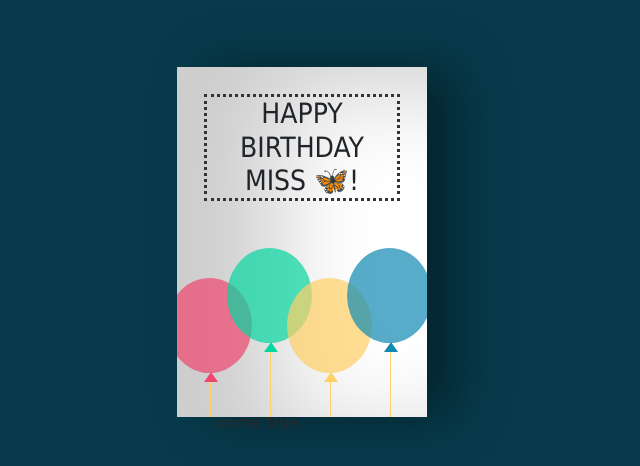
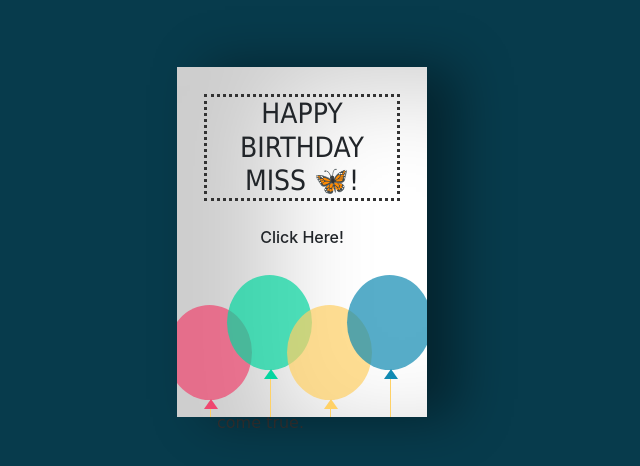
Before and after one commit to alienanonymous/HappyBirthday, a plain HTML site: page index.html in a window 1280 px wide. Shown: the part 158-624 px from the top of the page, without its empty margins (338-978 px from the left). Drawn offline with nearby package versions, Linux system fonts and the light colour scheme.

Commit message:
Update index.html

```diff
--- a/index.html
+++ b/index.html
@@ -169,6 +169,7 @@ p {
 <body>
     <div class="birthdayCard">
         <div class="cardFront"><h3 class="happy">HAPPY BIRTHDAY MISS 🦋!</h3>
+            <center><h6>Click Here!</h6></center>
         <div class="balloons">
           <div class="balloonOne"></div>
           <div class="balloonTwo"></div>
```
